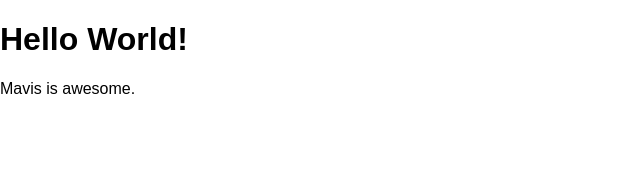
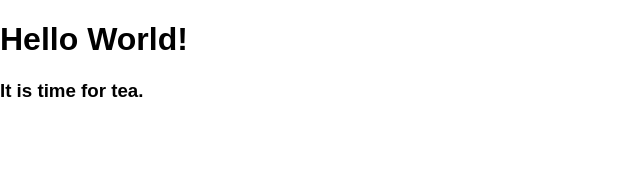
Before and after one commit to mikesmall/react_hello_world, a React (Create React App) app: page / in a window 1280 px wide. Shown: the top 170 px of the page, without its empty margins (0-640 px from the left). Built offline with nearby package versions, Linux system fonts and the light colour scheme.

Commit message:
'It is time for tea' added as an <h3>. Works.

```diff
--- a/src/App.js
+++ b/src/App.js
@@ -10,7 +10,7 @@
     return (
       <div>
         <h1>Hello World!</h1>
-        <p>Mavis is awesome.</p>
+        <h3>It is time for tea.</h3>
       </div>
     )
   }
```
